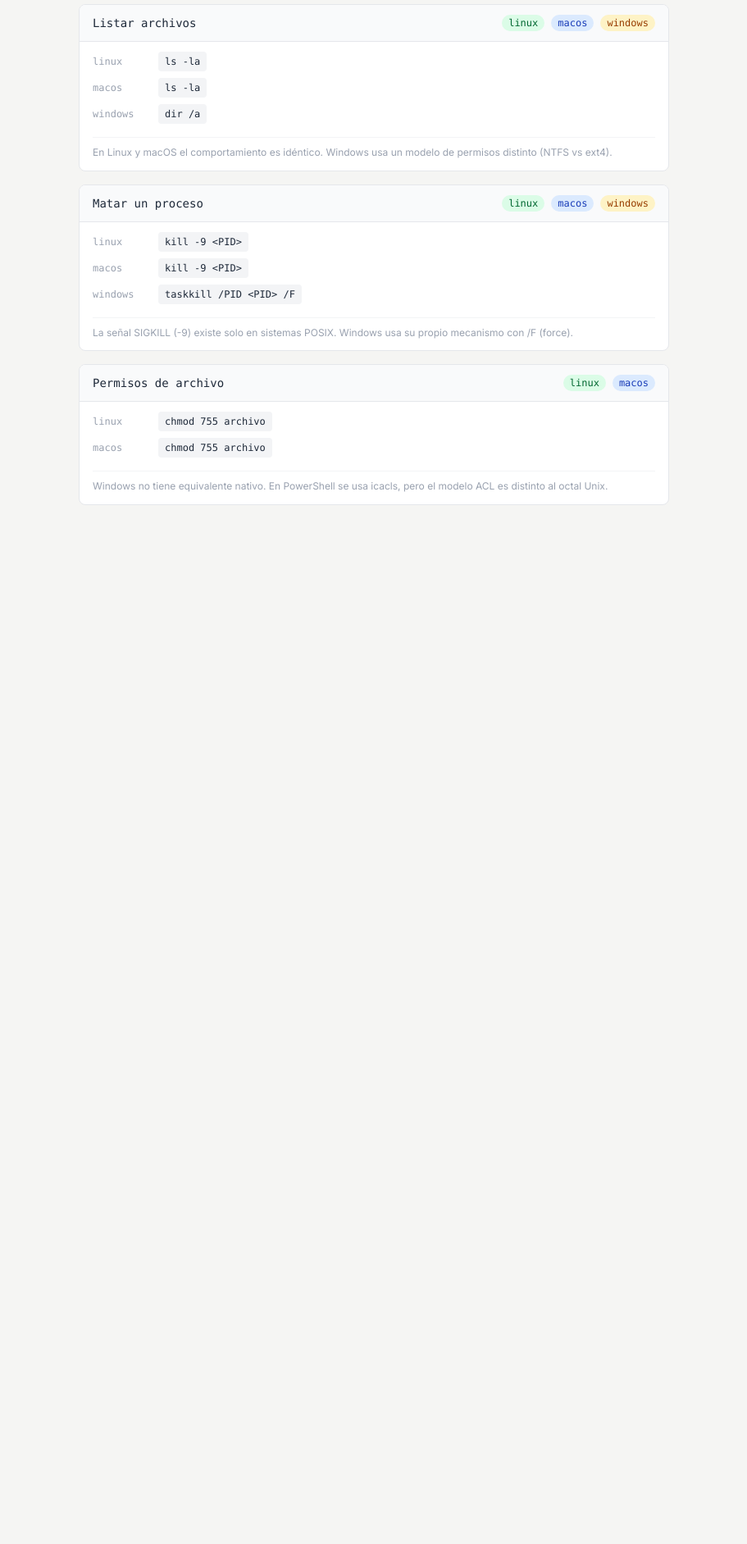
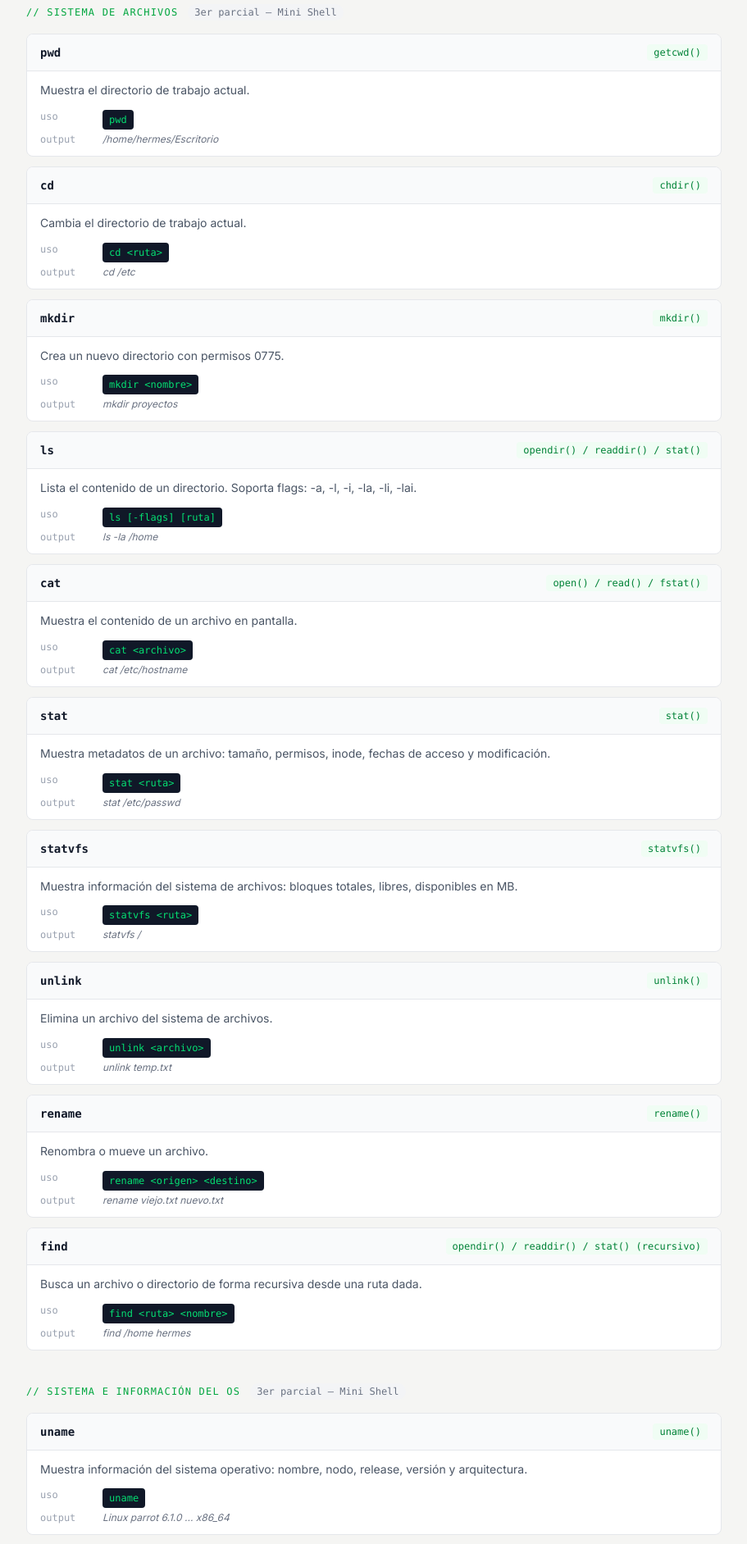
Before and after one commit to Hermes-Aguilar/BlogSOP, a Next.js app: page /laboratorio in a window 1280 px wide. Shown: the part 200-2083 px from the top of the page at 82% size, without its empty margins (184-1095 px from the left). Before the commit the page ends 856 px from the top, so only its background shows below. Built offline with nearby package versions, Linux system fonts and the light colour scheme.

Commit message:
agregando comandos en laboratorio

```diff
--- a/app/laboratorio/page.tsx
+++ b/app/laboratorio/page.tsx
@@ -1,44 +1,234 @@
-const comandos = [
+const categorias = [
   {
-    titulo: 'Listar archivos',
-    sistemas: ['linux', 'macos', 'windows'],
-    rows: [
-      { os: 'linux', cmd: 'ls -la' },
-      { os: 'macos', cmd: 'ls -la' },
-      { os: 'windows', cmd: 'dir /a' },
+    categoria: 'Sistema de archivos',
+    parcial: '3er parcial — Mini Shell',
+    comandos: [
+      {
+        nombre: 'pwd',
+        syscall: 'getcwd()',
+        descripcion: 'Muestra el directorio de trabajo actual.',
+        uso: 'pwd',
+        ejemplo: '/home/hermes/Escritorio',
+      },
+      {
+        nombre: 'cd',
+        syscall: 'chdir()',
+        descripcion: 'Cambia el directorio de trabajo actual.',
+        uso: 'cd <ruta>',
+        ejemplo: 'cd /etc',
+      },
+      {
+        nombre: 'mkdir',
+        syscall: 'mkdir()',
+        descripcion: 'Crea un nuevo directorio con permisos 0775.',
+        uso: 'mkdir <nombre>',
+        ejemplo: 'mkdir proyectos',
+      },
+      {
+        nombre: 'ls',
+        syscall: 'opendir() / readdir() / stat()',
+        descripcion: 'Lista el contenido de un directorio. Soporta flags: -a, -l, -i, -la, -li, -lai.',
+        uso: 'ls [-flags] [ruta]',
+        ejemplo: 'ls -la /home',
+      },
+      {
+        nombre: 'cat',
+        syscall: 'open() / read() / fstat()',
+        descripcion: 'Muestra el contenido de un archivo en pantalla.',
+        uso: 'cat <archivo>',
+        ejemplo: 'cat /etc/hostname',
+      },
+      {
+        nombre: 'stat',
+        syscall: 'stat()',
+        descripcion: 'Muestra metadatos de un archivo: tamaño, permisos, inode, fechas de acceso y modificación.',
+        uso: 'stat <ruta>',
+        ejemplo: 'stat /etc/passwd',
+      },
+      {
+        nombre: 'statvfs',
+        syscall: 'statvfs()',
+        descripcion: 'Muestra información del sistema de archivos: bloques totales, libres, disponibles en MB.',
+        uso: 'statvfs <ruta>',
+        ejemplo: 'statvfs /',
+      },
+      {
+        nombre: 'unlink',
+        syscall: 'unlink()',
+        descripcion: 'Elimina un archivo del sistema de archivos.',
+        uso: 'unlink <archivo>',
+        ejemplo: 'unlink temp.txt',
+      },
+      {
+        nombre: 'rename',
+        syscall: 'rename()',
+        descripcion: 'Renombra o mueve un archivo.',
+        uso: 'rename <origen> <destino>',
+        ejemplo: 'rename viejo.txt nuevo.txt',
+      },
+      {
+        nombre: 'find',
+        syscall: 'opendir() / readdir() / stat() (recursivo)',
+        descripcion: 'Busca un archivo o directorio de forma recursiva desde una ruta dada.',
+        uso: 'find <ruta> <nombre>',
+        ejemplo: 'find /home hermes',
+      },
     ],
-    nota: 'En Linux y macOS el comportamiento es idéntico. Windows usa un modelo de permisos distinto (NTFS vs ext4).',
   },
   {
-    titulo: 'Matar un proceso',
-    sistemas: ['linux', 'macos', 'windows'],
-    rows: [
-      { os: 'linux', cmd: 'kill -9 <PID>' },
-      { os: 'macos', cmd: 'kill -9 <PID>' },
-      { os: 'windows', cmd: 'taskkill /PID <PID> /F' },
+    categoria: 'Sistema e información del OS',
+    parcial: '3er parcial — Mini Shell',
+    comandos: [
+      {
+        nombre: 'uname',
+        syscall: 'uname()',
+        descripcion: 'Muestra información del sistema operativo: nombre, nodo, release, versión y arquitectura.',
+        uso: 'uname',
+        ejemplo: 'Linux parrot 6.1.0 ... x86_64',
+      },
+      {
+        nombre: 'date',
+        syscall: 'time() / localtime() / strftime()',
+        descripcion: 'Muestra la fecha y hora actual del sistema.',
+        uso: 'date',
+        ejemplo: '2025-05-04 13:32:00 CST',
+      },
+      {
+        nombre: 'free',
+        syscall: 'fopen("/proc/meminfo")',
+        descripcion: 'Muestra el uso de memoria RAM y swap leyendo /proc/meminfo.',
+        uso: 'free',
+        ejemplo: 'Mem: 8192 MB total, 3200 MB usada',
+      },
+      {
+        nombre: 'clear',
+        syscall: 'printf() con escape ANSI',
+        descripcion: 'Limpia la pantalla de la terminal usando secuencias de escape ANSI.',
+        uso: 'clear',
+        ejemplo: '\\033[H\\033[2J\\033[3J',
+      },
+      {
+        nombre: 'dev',
+        syscall: 'opendir("/dev") / stat() / major() / minor()',
+        descripcion: 'Lista todos los dispositivos de bloque y carácter en /dev con sus números mayor y menor.',
+        uso: 'dev',
+        ejemplo: 'sda, tty0, null...',
+      },
     ],
-    nota: 'La señal SIGKILL (-9) existe solo en sistemas POSIX. Windows usa su propio mecanismo con /F (force).',
   },
   {
-    titulo: 'Permisos de archivo',
-    sistemas: ['linux', 'macos'],
-    rows: [
-      { os: 'linux', cmd: 'chmod 755 archivo' },
-      { os: 'macos', cmd: 'chmod 755 archivo' },
+    categoria: 'Red',
+    parcial: '3er parcial — Mini Shell',
+    comandos: [
+      {
+        nombre: 'ip',
+        syscall: 'socket() / ioctl(SIOCGIFCONF) / ioctl(SIOCGIFADDR)',
+        descripcion: 'Muestra la dirección IP de todas las interfaces de red usando ioctl.',
+        uso: 'ip',
+        ejemplo: 'eth0: 192.168.1.10',
+      },
+      {
+        nombre: 'mac',
+        syscall: 'socket() / ioctl(SIOCGIFHWADDR)',
+        descripcion: 'Muestra la dirección MAC de todas las interfaces de red.',
+        uso: 'mac',
+        ejemplo: 'eth0: a4:bb:6d:12:34:56',
+      },
     ],
-    nota: 'Windows no tiene equivalente nativo. En PowerShell se usa icacls, pero el modelo ACL es distinto al octal Unix.',
+  },
+  {
+    categoria: 'Usuarios y mensajes',
+    parcial: '3er parcial — Mini Shell',
+    comandos: [
+      {
+        nombre: 'who',
+        syscall: 'opendir("/run/systemd/sessions")',
+        descripcion: 'Lista los usuarios conectados al sistema leyendo las sesiones de systemd.',
+        uso: 'who',
+        ejemplo: 'hermes  tty1  2025-05-04 13:00',
+      },
+      {
+        nombre: 'mesg',
+        syscall: 'open() / dprintf()',
+        descripcion: 'Envía un mensaje de texto a la terminal de un usuario específico.',
+        uso: 'mesg <usuario> <mensaje>',
+        ejemplo: 'mesg hermes hola',
+      },
+      {
+        nombre: 'wall',
+        syscall: 'open() / dprintf()',
+        descripcion: 'Envía un mensaje broadcast a todos los usuarios conectados.',
+        uso: 'wall <mensaje>',
+        ejemplo: 'wall "reinicio en 5 minutos"',
+      },
+    ],
+  },
+  {
+    categoria: 'Procesos — fork y pipes',
+    parcial: '2do parcial',
+    comandos: [
+      {
+        nombre: 'fork()',
+        syscall: 'fork()',
+        descripcion: 'Crea un proceso hijo idéntico al padre. Retorna 0 al hijo y el PID del hijo al padre. Usado en ejercicios 1–4 y prácticas de árbol binario y factorial.',
+        uso: 'pid_t pid = fork();',
+        ejemplo: 'Ejercicio 1: padre x=10, hijo x=5',
+      },
+      {
+        nombre: 'wait() / waitpid()',
+        syscall: 'wait() / waitpid()',
+        descripcion: 'El padre espera a que un hijo termine. waitpid() permite esperar a un hijo específico por PID.',
+        uso: 'wait(NULL) / waitpid(pid, NULL, 0)',
+        ejemplo: 'Práctica 1 — árbol binario de procesos',
+      },
+      {
+        nombre: 'pipe()',
+        syscall: 'pipe()',
+        descripcion: 'Crea un canal de comunicación unidireccional entre procesos. Se usan dos pipes para comunicación bidireccional.',
+        uso: 'pipe(fd)',
+        ejemplo: 'Práctica 1.2 — factorial con pipe bidireccional',
+      },
+      {
+        nombre: 'mkfifo()',
+        syscall: 'mkfifo()',
+        descripcion: 'Crea una tubería con nombre (FIFO) en el sistema de archivos, permitiendo IPC entre procesos no relacionados.',
+        uso: 'mkfifo("/tmp/matriz_fifo", 0666)',
+        ejemplo: 'Práctica 2 — productor/consumidor con FIFO',
+      },
+    ],
+  },
+  {
+    categoria: 'IPC — Semáforos, Memoria Compartida y Colas',
+    parcial: '2do parcial',
+    comandos: [
+      {
+        nombre: 'semget() / semop() / semctl()',
+        syscall: 'sys/sem.h',
+        descripcion: 'Crea, opera y controla semáforos System V. semget() crea el conjunto, semop() realiza operaciones P/V, semctl() lo elimina.',
+        uso: 'semget(key, nsems, flags)',
+        ejemplo: 'fuerza.c — sincronización productor/consumidor con SEM_VACIO y SEM_LLENO',
+      },
+      {
+        nombre: 'shmget() / shmat() / shmdt() / shmctl()',
+        syscall: 'sys/shm.h',
+        descripcion: 'Crea y gestiona segmentos de memoria compartida System V. Permite que padre e hijo compartan datos sin copiarlos.',
+        uso: 'shmget(key, size, flags)',
+        ejemplo: 'fuerza.c — ZonaCompartida con palabra encontrada y flag terminado',
+      },
+      {
+        nombre: 'msgget() / msgsnd() / msgrcv() / msgctl()',
+        syscall: 'sys/msg.h',
+        descripcion: 'Crea y gestiona colas de mensajes System V. Los mensajes tienen tipo y se reciben por filtro.',
+        uso: 'msgget(IPC_PRIVATE, flags)',
+        ejemplo: 'who_colas.c — padre envía sesiones, hijo imprime con cola de mensajes',
+      },
+    ],
   },
 ]
 
-const osBadge: Record<string, string> = {
-  linux: 'bg-green-100 text-green-800',
-  macos: 'bg-blue-100 text-blue-800',
-  windows: 'bg-amber-100 text-amber-800',
-}
-
 export default function Laboratorio() {
   return (
-    <main className="max-w-3xl mx-auto px-6 py-10">
+    <main className="max-w-4xl mx-auto px-6 py-10">
       <p className="font-mono text-xs text-green-600 tracking-widest uppercase mb-2">
         // laboratorio
       </p>
@@ -46,34 +236,58 @@ export default function Laboratorio() {
         Laboratorio de comandos
       </h1>
       <p className="text-sm text-gray-500 mb-8">
-        Comparación de comandos entre sistemas operativos y notas sobre sus diferencias.
+        Syscalls y comandos implementados en Linux durante el segundo y tercer parcial.
       </p>
 
-      <div className="flex flex-col gap-4">
-        {comandos.map((c) => (
-          <div key={c.titulo} className="bg-white border border-gray-200 rounded-lg overflow-hidden">
-            <div className="flex items-center justify-between px-4 py-3 bg-gray-50 border-b border-gray-200">
-              <span className="font-mono text-sm font-medium text-gray-800">{c.titulo}</span>
-              <div className="flex gap-2">
-                {c.sistemas.map((s) => (
-                  <span key={s} className={`font-mono text-xs px-2 py-0.5 rounded-full ${osBadge[s]}`}>
-                    {s}
-                  </span>
-                ))}
-              </div>
+      <div className="flex flex-col gap-10">
+        {categorias.map((cat) => (
+          <div key={cat.categoria}>
+            {/* Header de categoría */}
+            <div className="flex items-center gap-3 mb-4">
+              <p className="font-mono text-xs text-green-600 uppercase tracking-widest">
+                // {cat.categoria}
+              </p>
+              <span className="text-xs bg-gray-100 text-gray-500 px-2 py-0.5 rounded-full font-mono">
+                {cat.parcial}
+              </span>
             </div>
-            <div className="px-4 py-3 flex flex-col gap-2">
-              {c.rows.map((r) => (
-                <div key={r.os} className="flex items-center gap-4 text-sm">
-                  <span className="font-mono text-xs text-gray-400 w-16">{r.os}</span>
-                  <code className="bg-gray-100 px-2 py-1 rounded text-xs font-mono text-gray-800">
-                    {r.cmd}
-                  </code>
+
+            <div className="flex flex-col gap-3">
+              {cat.comandos.map((cmd) => (
+                <div
+                  key={cmd.nombre}
+                  className="bg-white border border-gray-200 rounded-lg overflow-hidden"
+                >
+                  {/* Header del comando */}
+                  <div className="flex items-center justify-between px-4 py-3 bg-gray-50 border-b border-gray-200">
+                    <span className="font-mono text-sm font-semibold text-gray-900">
+                      {cmd.nombre}
+                    </span>
+                    <span className="font-mono text-xs text-green-700 bg-green-50 px-2 py-0.5 rounded">
+                      {cmd.syscall}
+                    </span>
+                  </div>
+
+                  {/* Body */}
+                  <div className="px-4 py-3 flex flex-col gap-2">
+                    <p className="text-sm text-gray-600 leading-relaxed">
+                      {cmd.descripcion}
+                    </p>
+                    <div className="flex flex-col gap-1 mt-1">
+                      <div className="flex items-start gap-3 text-xs">
+                        <span className="font-mono text-gray-400 w-16 shrink-0">uso</span>
+                        <code className="bg-gray-900 text-green-400 px-2 py-1 rounded font-mono">
+                          {cmd.uso}
+                        </code>
+                      </div>
+                      <div className="flex items-start gap-3 text-xs">
+                        <span className="font-mono text-gray-400 w-16 shrink-0">output</span>
+                        <span className="text-gray-500 italic">{cmd.ejemplo}</span>
+                      </div>
+                    </div>
+                  </div>
                 </div>
               ))}
-              <p className="text-xs text-gray-400 mt-2 pt-2 border-t border-gray-100 leading-relaxed">
-                {c.nota}
-              </p>
             </div>
           </div>
         ))}
--- a/app/page.tsx
+++ b/app/page.tsx
@@ -81,7 +81,50 @@ export default function Home() {
           </Link>
         ))}
       </section>
+      {/* INTRODUCCIÓN */}
+      <section className="bg-white border-b border-gray-200 px-8 py-8 flex flex-col sm:flex-row gap-8">
+        <div className="flex-1">
+          <p className="font-mono text-xs text-green-600 tracking-widest uppercase mb-3">
+            // about
+          </p>
+          <h2 className="text-base font-medium text-gray-900 mb-2">
+            ¿Qué es este blog?
+          </h2>
+          <p className="text-sm text-gray-500 leading-relaxed">
+            Este portafolio documenta el trabajo realizado durante el segundo y tercer parcial
+            de la materia de Sistemas Operativos. Aquí encontrarás una comparativa entre el
+            temario oficial y las prácticas realizadas, análisis de comandos entre distintos
+            sistemas y mejoras a los scripts desarrollados en clase.
+          </p>
+        </div>
+
+        <div className="flex-1">
+          <p className="font-mono text-xs text-green-600 tracking-widest uppercase mb-3">
+            // stack
+          </p>
+          <h2 className="text-base font-medium text-gray-900 mb-2">
+            Entorno de trabajo
+          </h2>
+          <div className="flex flex-col gap-2">
+            {[
+              { label: 'Sistema operativo', value: 'Parrot OS / Linux' },
+              { label: 'Shell', value: 'Bash' },
+              { label: 'Materia', value: 'Sistemas Operativos' },
+              { label: 'Semestre', value: '6to semestre' },
+            ].map((item) => (
+              <div key={item.label} className="flex items-center gap-2 text-sm">
+                <span className="font-mono text-green-600 text-xs">$</span>
+                <span className="text-gray-400">{item.label}:</span>
+                <span className="text-gray-800 font-medium">{item.value}</span>
+              </div>
+            ))}
+          </div>
+        </div>
+      </section>
 
     </main>
   )
+
+
+
 }
```
